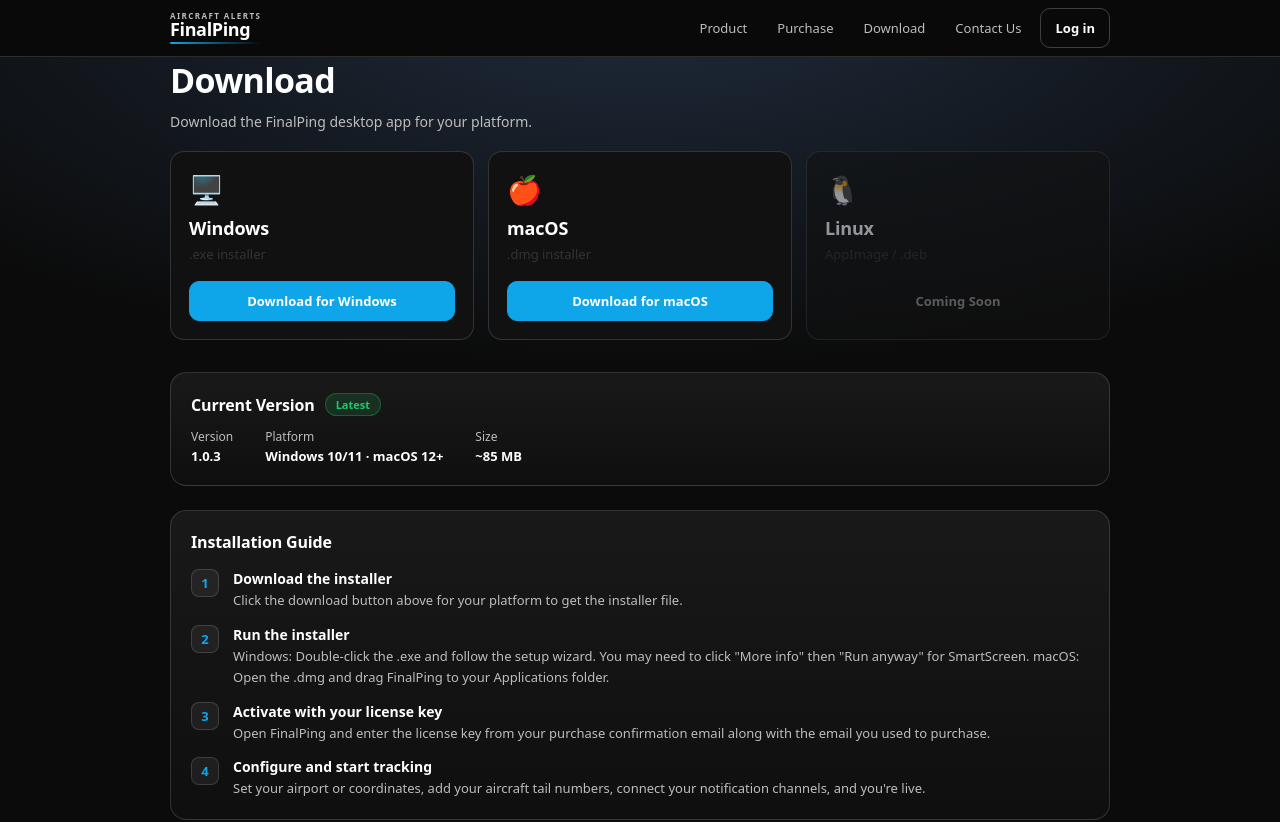
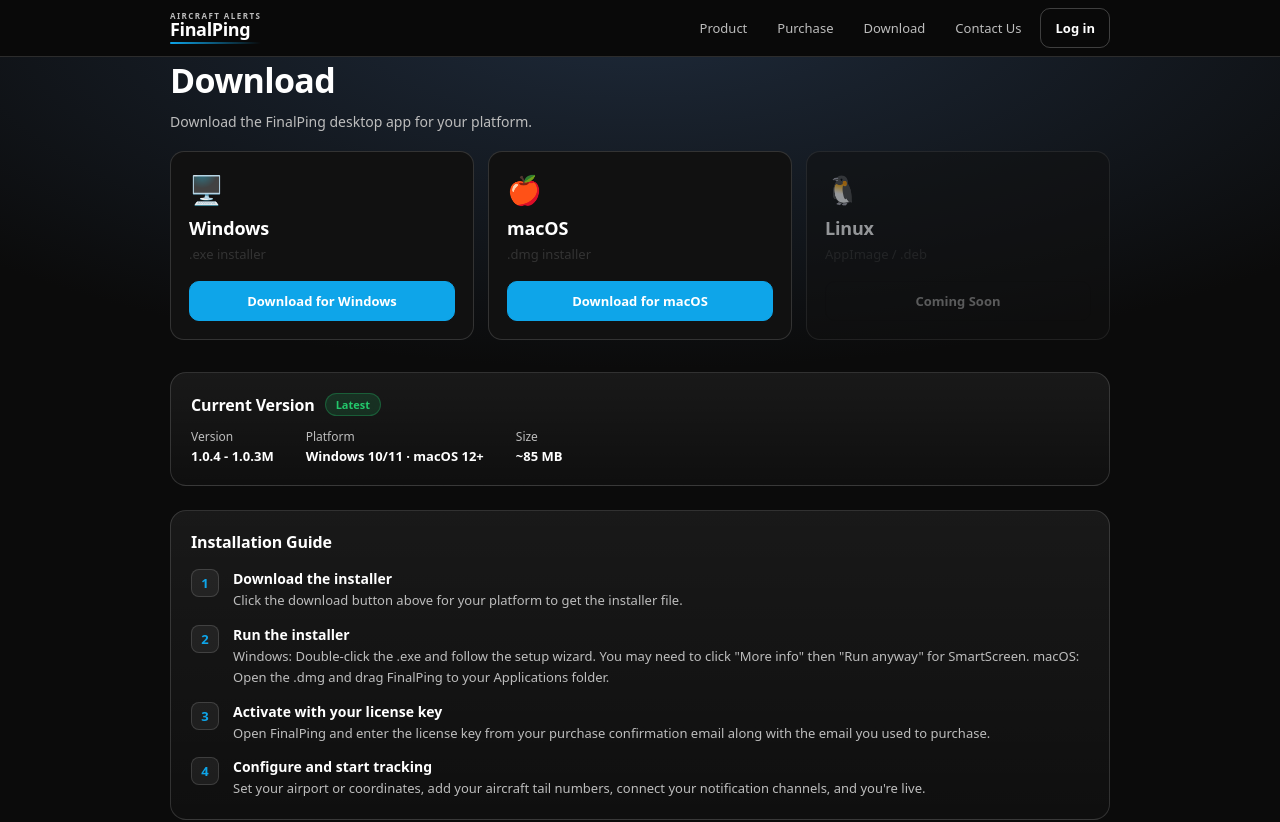
Before and after one commit to ShermR6/my-product-site, a Next.js app: page /download in a window 1280 px wide. Shown: the top 822 px of the page. Built offline with nearby package versions, Linux system fonts and the light colour scheme; no server answers.

Commit message:
Update page.tsx

```diff
--- a/app/download/page.tsx
+++ b/app/download/page.tsx
@@ -76,7 +76,7 @@
           <div style={{ display: "flex", gap: 32, flexWrap: "wrap", fontSize: 13 }}>
             <div>
               <div style={{ color: "var(--muted)", fontSize: 12, marginBottom: 2 }}>Version</div>
-              <div style={{ fontWeight: 700 }}>1.0.3</div>
+              <div style={{ fontWeight: 700 }}>1.0.4 - 1.0.3M</div>
             </div>
             <div>
               <div style={{ color: "var(--muted)", fontSize: 12, marginBottom: 2 }}>Platform</div>
```
